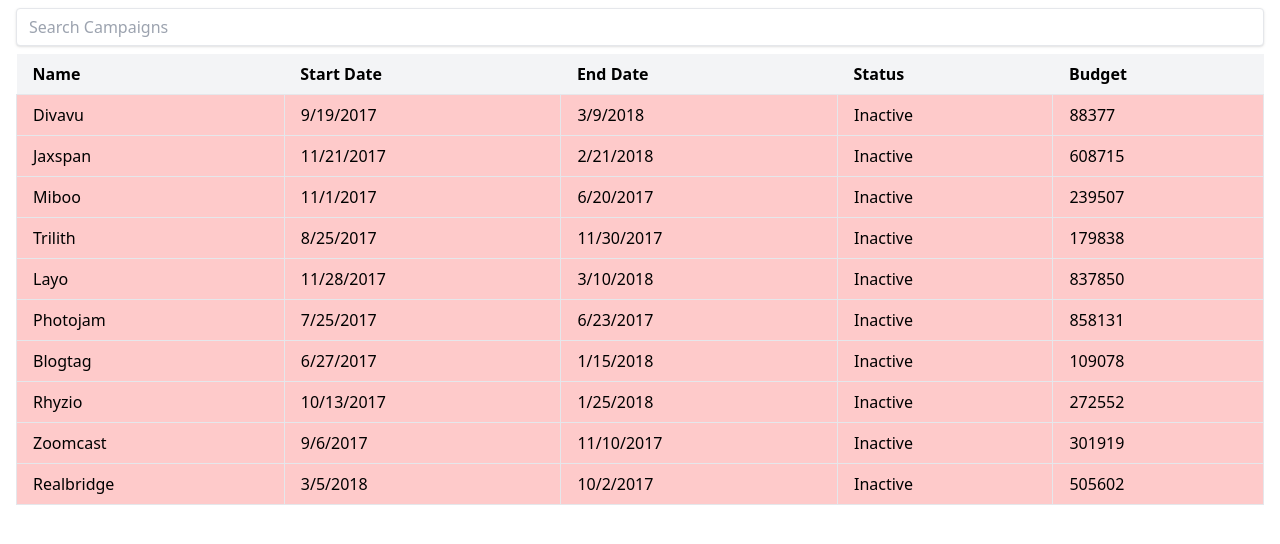
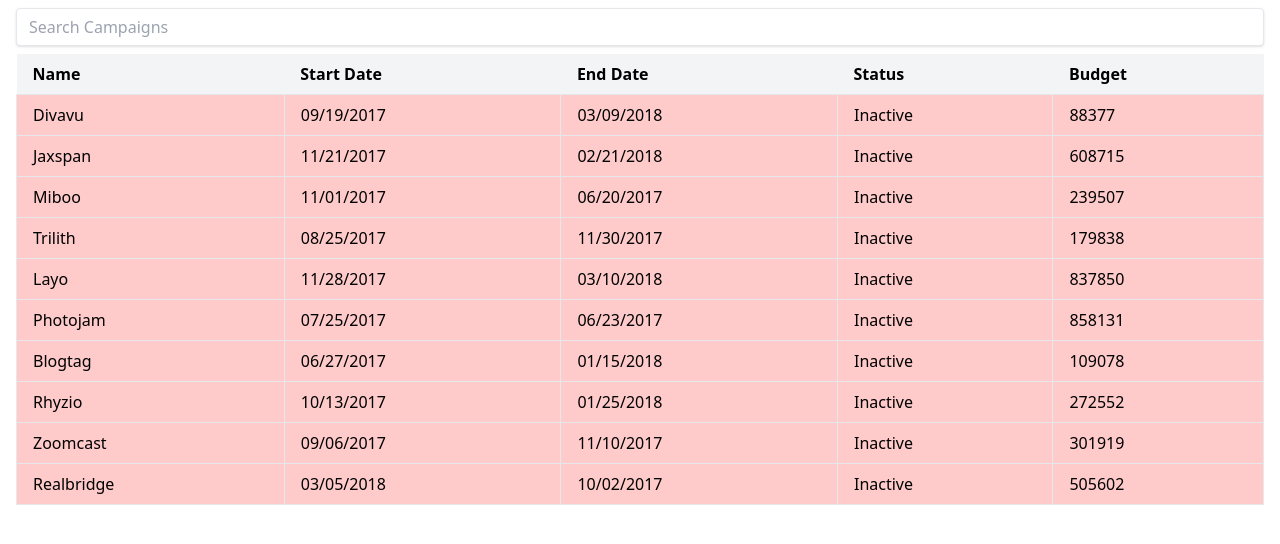
Before and after one commit to requiemcreatif/km-test-case, a Next.js app: page / in a window 1280 px wide. Shown: the top 544 px of the page. Built offline with nearby package versions, Linux system fonts and the light colour scheme.

Commit message:
Campaign API created

```diff
--- a/components/Campaign.tsx
+++ b/components/Campaign.tsx
@@ -12,14 +12,22 @@ interface CampaignProps {
 
 
 const Campaign: React.FC<CampaignProps> = ({ campaign }) => {
-    const isActive = new Date() >= new Date(campaign.startDate) && new Date() <= new Date(campaign.endDate);
+    const startDate = new Date(campaign.startDate);
+    const endDate = new Date(campaign.endDate);
+    const today = new Date();
+
+    // Format date strings
+    const startDateFormatted = `${(startDate.getMonth()+1).toString().padStart(2, '0')}/${startDate.getDate().toString().padStart(2, '0')}/${startDate.getFullYear()}`;
+    const endDateFormatted = `${(endDate.getMonth()+1).toString().padStart(2, '0')}/${endDate.getDate().toString().padStart(2, '0')}/${endDate.getFullYear()}`;
+
+    const isActive = today >= startDate && today <= endDate;
     //const isActive = true;
 
     return (
         <tr className={isActive ? "bg-green-200" : "bg-red-200"}>
             <td className="border px-4 py-2">{campaign.name}</td>
-            <td className="border px-4 py-2">{campaign.startDate}</td>
-            <td className="border px-4 py-2">{campaign.endDate}</td>
+            <td className="border px-4 py-2">{startDateFormatted}</td>
+            <td className="border px-4 py-2">{endDateFormatted}</td>
             <td className="border px-4 py-2">{isActive ? "Active" : "Inactive"}</td>
             <td className="border px-4 py-2">{campaign.Budget}</td>
         </tr>
--- a/package.json
+++ b/package.json
@@ -13,12 +13,14 @@
     "@types/react": "18.2.12",
     "@types/react-dom": "18.2.5",
     "autoprefixer": "10.4.14",
+    "axios": "^1.4.0",
     "eslint": "8.42.0",
     "eslint-config-next": "13.4.5",
     "next": "13.4.5",
     "postcss": "8.4.24",
     "react": "18.2.0",
     "react-dom": "18.2.0",
+    "swr": "^2.1.5",
     "tailwindcss": "3.3.2",
     "typescript": "5.1.3"
   }
--- /dev/null
+++ b/pages/api/campaign.tsx
@@ -0,0 +1,38 @@
+// pages/api/campaigns.ts
+import axios from 'axios';
+import type { NextApiRequest, NextApiResponse } from 'next';
+import { campaignData } from '@/data/campainData';
+
+// Define a type for your data
+interface CampaignProps {
+  id: number,
+  name: string,
+  startDate: string,
+  endDate: string,
+  Budget: number
+}
+
+// Define a type for error response
+interface ErrorResponse {
+    message: string;
+  }
+
+export default async function handler(req: NextApiRequest, res: NextApiResponse<CampaignProps[] | ErrorResponse>) {
+    // Check the request method
+    if (req.method === 'GET') {
+      try {
+        // You can use axios to fetch data from an external API here if needed
+        // const response = await axios.get('Your-API-URL-Here');
+        // res.status(200).json(response.data);
+        // Or use static data as in your example:
+        res.status(200).json(campaignData);
+      } catch (error) {
+        res.status(500).json({ message: (error as Error).message });
+      }
+
+    } else {
+      // Handle any other HTTP method
+      res.setHeader('Allow', ['GET']);
+      res.status(405).end(`Method ${req.method} Not Allowed`);
+    }
+  }
--- a/pages/index.tsx
+++ b/pages/index.tsx
@@ -1,10 +1,9 @@
 import React, { useState, useEffect } from 'react';
+import useSWR from 'swr';
 import { Inter } from 'next/font/google'
 import Campaign from '@/components/Campaign'
 import { campaignData } from '@/data/campainData'
 import SearchBar from '@/components/SerachBar';
-
-
 
 const inter = Inter({ subsets: ['latin'] })
 
@@ -16,26 +15,19 @@ interface CampaignProps {
   Budget: number
 }
 
-let setCampaignsGlobal: React.Dispatch<React.SetStateAction<CampaignProps[]>> | null = null;
-
-export const addCampaigns = (newCampaigns: CampaignProps[]) => {
-if(setCampaignsGlobal) setCampaignsGlobal(oldCampaigns => [...oldCampaigns, ...newCampaigns]);
-}
-
 
 export default function Home() {
   const [searchTerm, setSearchTerm] = useState<string>('');
-  const [campaigns, setCampaigns] = useState<CampaignProps[]>([]);
 
-  useEffect(() => {
-    setCampaigns(campaignData);
-}, []);
+  const fetcher = (url: string) => fetch(url).then(res => res.json())
+  const { data: campaigns, error } = useSWR('/api/campaign', fetcher);
 
-setCampaignsGlobal = setCampaigns;
+  if (error) return <div>Failed to load campaigns</div>
+  if (!campaigns) return <div>Loading...</div>
 
-    const filteredCampaigns = campaigns.filter(campaign =>
-        campaign.name.toLowerCase().includes(searchTerm.toLowerCase())
-    );
+  const filteredCampaigns = campaigns.filter((campaign: CampaignProps) =>
+    campaign.name.toLowerCase().includes(searchTerm.toLowerCase())
+  );
 
 
 return (
@@ -52,7 +44,9 @@ return (
                     </tr>
                 </thead>
                 <tbody>
-                {filteredCampaigns.map(campaign => <Campaign key={campaign.id} campaign={campaign} />)}
+                {filteredCampaigns.map((campaign: CampaignProps) => (
+            <Campaign key={campaign.id} campaign={campaign} />
+          ))}
                 </tbody>
             </table>
         </div>
```
Also changed, not shown: 1 other file (tests, documents, lock files or other folders).
